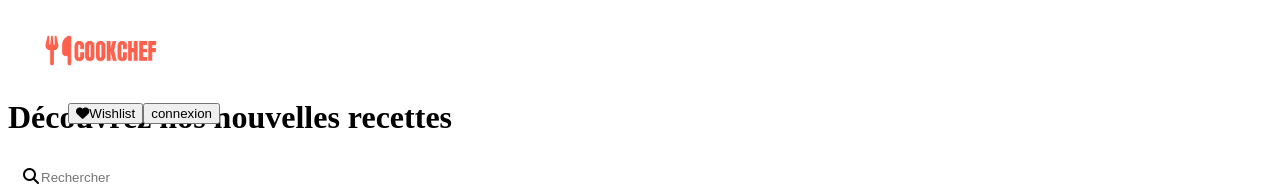
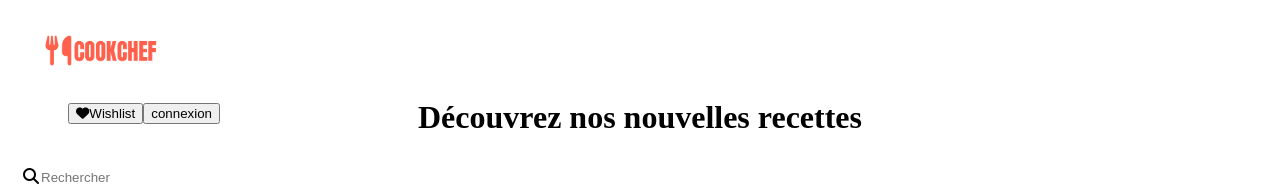
Before and after one commit to Kelaven/cookchef, a React (Vite) app: page / in a window 1280 px wide. Shown: the top 189 px of the page. Built offline with nearby package versions, Linux system fonts and the light colour scheme; the HTML template or start-up script is replaced by a standard one.

Commit message:
fix(general): folders refactored

```diff
--- a/src/App.jsx
+++ b/src/App.jsx
@@ -1,6 +1,6 @@
-import Header from "./components/Header";
-import Content from "./components/Content";
-import Footer from "./components/Footer";
+import Header from "./components/header/Header";
+import Homepage from "./pages/homepage/Homepage";
+import Footer from "./components/footer/Footer";
 import style from "./App.module.scss";
 
 function App() {
@@ -8,7 +8,7 @@ function App() {
     <>
       <div className={`d-flex flex-column ${style.appContainer}`}>
         <Header />
-        <Content />
+        <Homepage />
         <Footer />
       </div>
     </>
--- a/src/components/Header.jsx
+++ b/src/components/header/Header.jsx
@@ -1,7 +1,7 @@
 import styles from "./Header.module.scss";
-import cookchefLogo from "../assets/images/logo-cookchef.png";
+import cookchefLogo from "../../assets/images/logo-cookchef.png";
 import { useState } from "react";
-import HeaderMenu from "./HeaderMenu";
+import HeaderMenu from "./components/headerMenu/HeaderMenu";
 
 function Header() {
   const [showMenu, setShowMenu] = useState(false);
--- a/src/components/Header.module.scss
+++ b/src/components/header/Header.module.scss
@@ -1,4 +1,4 @@
-@use "../assets/styles/mixins" as mixin;
+@use "../../assets/styles/mixins" as mixin;
 
 .header {
   position: relative;
--- a/src/components/Content.jsx
+++ b/src/pages/homepage/Homepage.jsx
@@ -1,6 +1,6 @@
-import styles from "./Content.module.scss";
-import Recipe from "./Recipe";
-import { data } from "../data/recipes";
+import styles from "./Homepage.module.scss";
+import Recipe from "./components/recipe/Recipe";
+import { data } from "../../data/recipes";
 import { useState } from "react";
 
 function Content() {
--- a/src/components/Content.module.scss
+++ b/src/pages/homepage/Homepage.module.scss
@@ -1,4 +1,4 @@
-@use "../assets/styles/mixins" as mixin;
+@use "../../assets/styles/mixins" as mixin;
 
 .grid {
   display: grid;
@@ -34,3 +34,7 @@
     border: 0;
   }
 }
+
+h1 {
+  text-align: center;
+}
```
Also changed, not shown: src/components/footer/Footer.jsx (renamed from src/components/Footer.jsx), src/components/footer/Footer.module.scss (renamed from src/components/Footer.module.scss), src/components/header/components/headerMenu/HeaderMenu.jsx (renamed from src/components/HeaderMenu.jsx), src/components/header/components/headerMenu/HeaderMenu.module.scss (renamed from src/components/HeaderMenu.module.scss), src/pages/homepage/components/recipe/Recipe.jsx (renamed from src/components/Recipe.jsx), src/pages/homepage/components/recipe/Recipe.module.scss (renamed from src/components/Recipe.module.scss).
